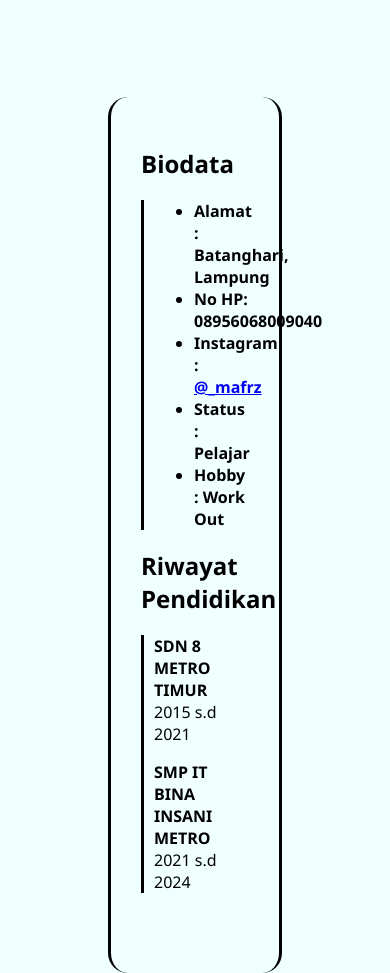
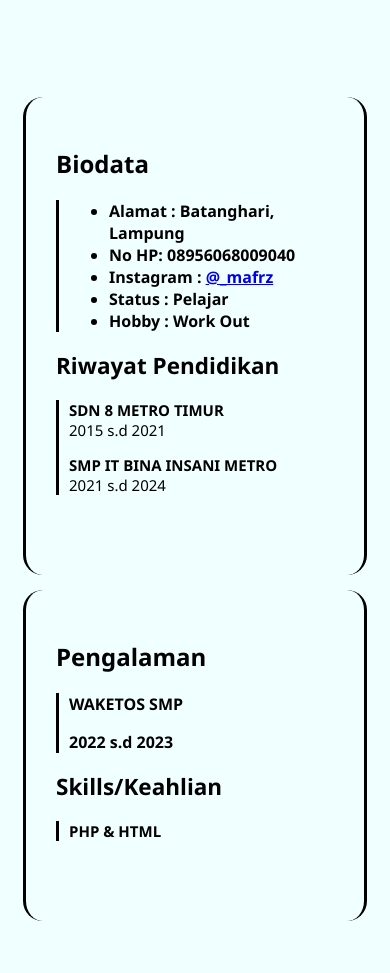
Before and after one commit to Apip1489/Portofolio, a plain HTML site: page index.html in a window 390 px wide. Shown: the part 943-1916 px from the top of the page. After the commit the page ends 1879 px from the top, so only its background shows below. Drawn offline with Linux system fonts and the light colour scheme.

Commit message:
Add files via upload

```diff
--- a/assets/css/ini.css
+++ b/assets/css/ini.css
@@ -75,16 +75,20 @@ body{
         display: block;
         text-align: center;
     }
+
+    .data-porto{
+        display: block;
+        margin: 50px 100px;
     }
     .data-porto{
         display: block;
-    margin: 50px 100px;
+        margin: 15px 15px;
         border-left: solid black;
         border-right: solid black;
     }
 
     .data-diri{
-    margin-bottom: 50px;
+        margin-bottom: 15px;
         border-left: 3px solid black;
         padding-left: 10px;
         margin-bottom: 10px;
@@ -93,4 +97,6 @@ body{
 
     .riwayat-pendidikan {
         margin-bottom: 50px;
+        font-size: 15px;
     }
+}
```
Lines whose indentation alone changed are shown as unchanged.
